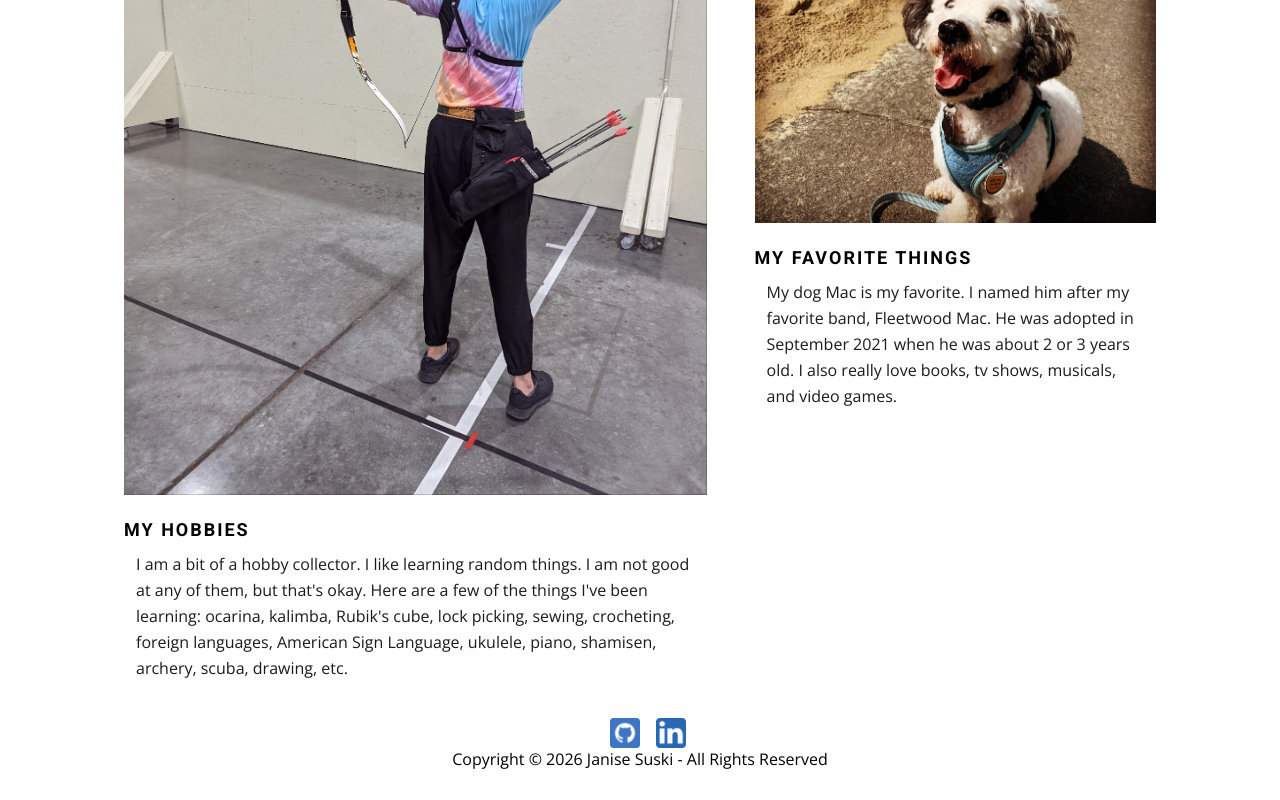
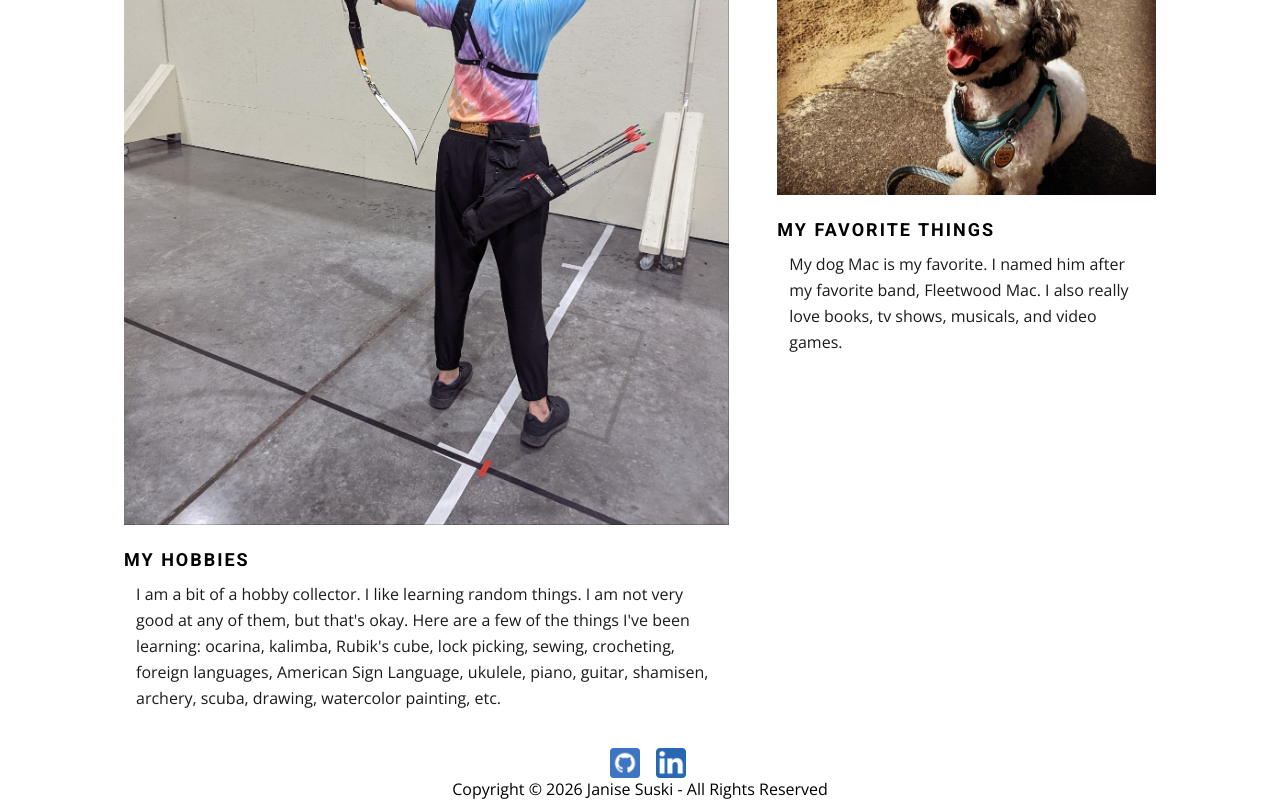
Before and after one commit to janises/personal-website, a React app: page / in a window 1280 px wide. Shown: the part 1704-2504 px from the top of the page. Before the commit the page ends 2474 px from the top, so only its background shows below. Built offline with nearby package versions, Linux system fonts and the light colour scheme.

Commit message:
update About section

```diff
--- a/src/About/About.jsx
+++ b/src/About/About.jsx
@@ -78,7 +78,7 @@ function About() {
             <h2 className="about-hobbies">MY HOBBIES</h2>
             <div className="hobbies-text">
               <p>
-                I am a bit of a hobby collector. I like learning random things. I am not good at any of them, but that&apos;s okay. Here are a few of the things I&apos;ve been learning: ocarina, kalimba, Rubik&apos;s cube, lock picking, sewing, crocheting, foreign languages, American Sign Language, ukulele, piano, shamisen, archery, scuba, drawing, etc.
+                I am a bit of a hobby collector. I like learning random things. I am not very good at any of them, but that&apos;s okay. Here are a few of the things I&apos;ve been learning: ocarina, kalimba, Rubik&apos;s cube, lock picking, sewing, crocheting, foreign languages, American Sign Language, ukulele, piano, guitar, shamisen, archery, scuba, drawing, watercolor painting, etc.
               </p>
             </div>
           </div>
@@ -90,7 +90,7 @@ function About() {
             />
             <h2 className="about-hobbies">MY FAVORITE THINGS</h2>
             <div className="hobbies-text">
-              <p>My dog Mac is my favorite. I named him after my favorite band, Fleetwood Mac. He was adopted in September 2021 when he was about 2 or 3 years old. I also really love books, tv shows, musicals, and video games.</p>
+              <p>My dog Mac is my favorite. I named him after my favorite band, Fleetwood Mac. I also really love books, tv shows, musicals, and video games.</p>
             </div>
           </div>
         </div>
```
